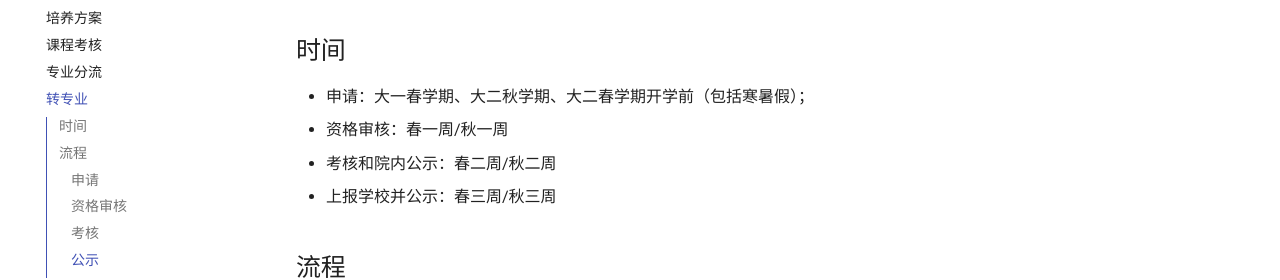
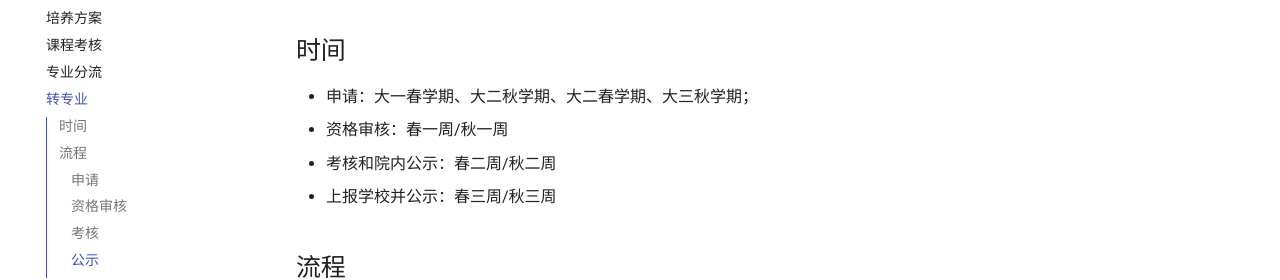
Before and after one commit to mini-full/zju-welcome, an MkDocs documentation site: the page built from docs/learning/major_transfer.md, in a window 1280 px wide and 1141 px high. Shown: the part 195-475 px from the top of the window. Built offline with MkDocs 1.6.1 and Material for MkDocs 9.7.7, drawn with Linux system fonts in a browser that asks for light colours; comment, search, counter and statistics services are not loaded.

Commit message:
Update major_transfer.md (#46)

```diff
--- a/docs/learning/major_transfer.md
+++ b/docs/learning/major_transfer.md
@@ -2,7 +2,7 @@
 
 ## 时间
 
-- 申请：大一春学期、大二秋学期、大二春学期开学前（包括寒暑假）；
+- 申请：大一春学期、大二秋学期、大二春学期、大三秋学期；
 - 资格审核：春一周/秋一周
 - 考核和院内公示：春二周/秋二周
 - 上报学校并公示：春三周/秋三周
```
